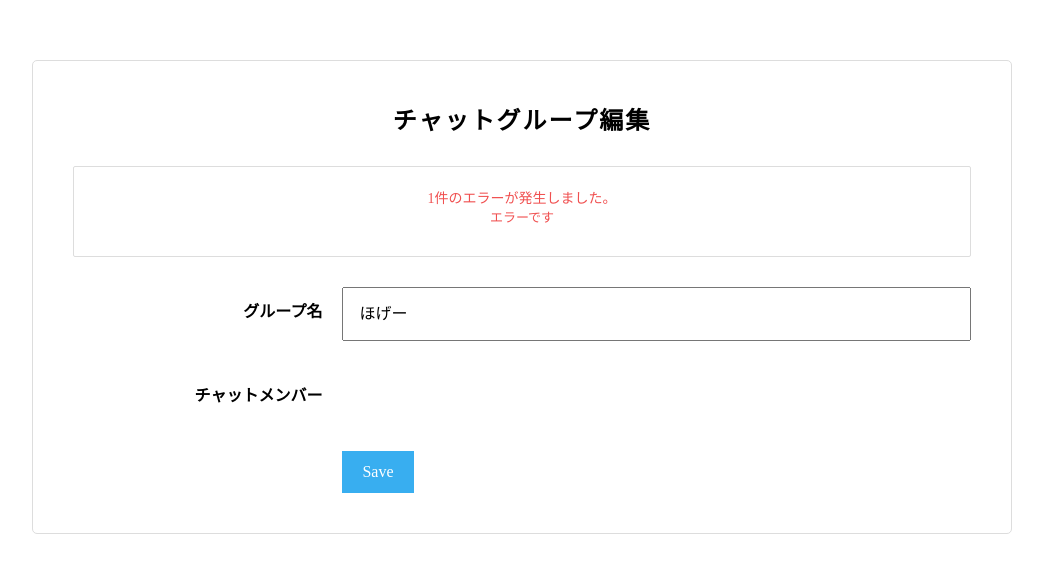
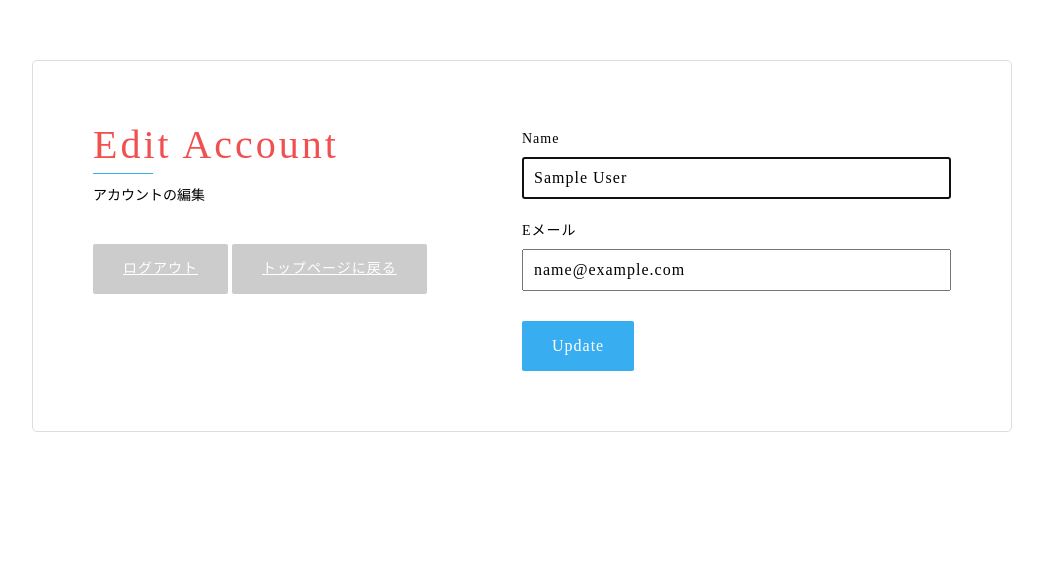
Before and after one commit to becchi-0212/chat-space, a Rails app: page /users/1/edit in a window 1280 px wide. Shown: the top 573 px of the page, without its empty margins (118-1161 px from the left). Run offline with Rails 7, Linux system fonts and the light colour scheme; the visitor is signed in with stand-in values (Sample User, id 1); style sheets or scripts are compiled from the project's sources; some libraries are stand-ins or nearby versions.

Commit message:
chat-space-message-kinou

```diff
--- a/app/assets/stylesheets/_messages.scss
+++ b/app/assets/stylesheets/_messages.scss
@@ -140,15 +140,20 @@
     display:flex;
     align-items: center;
 
-      &__newbox{
-        position: relative;
-        height: 50px;
-        width: 100%;
-        color: #434a54;
 
-        &__message{
+    &__newbox{
+      position: relative;
+      height: 50px;
+      width: 100% ;
+      color: #434a54;
+
+      .new_message{
+
+        display: flex;
+
+        .main-chat__message-form__newbox__message{
           height: 50px;
-          width: 100%;
+          width: calc(100vw - 500px);
           padding: 0 40px 0 10px;
           color: #434a54;
           border-style: none;
@@ -156,7 +161,7 @@
           &__icon{
             cursor: pointer;
             top: 10px;
-            right: 10px;
+            right: 150px;
             font-size: 1.3rem;
             position:absolute;
 
@@ -165,7 +170,7 @@
             }
           }
         }
-        &__btn{
+        .main-chat__message-form__newbox__btn{
           width: 100px;
           height: 50px;
           padding: 0 30px;
@@ -176,5 +181,6 @@
           line-height: 50px;
         }
       }
+    }
   }
 }
--- a/app/controllers/groups_controller.rb
+++ b/app/controllers/groups_controller.rb
@@ -20,7 +20,7 @@ class GroupsController < ApplicationController
 
   def update
     if @group.update(group_params)
-      redirect_to root_path, notice: 'グループを更新しました'
+      redirect_to group_messages_path(@group), notice: 'グループを更新しました'
     else
       render :edit
     end
--- a/app/views/groups/_form.html.haml
+++ b/app/views/groups/_form.html.haml
@@ -14,7 +14,7 @@
     / この部分はインクリメンタルサーチ（ユーザー追加の非同期化のときに使用します
   .chat-group-form__field.clearfix
     .chat-group-form__field--left
-      %label.chat-group-form__label{:for => "chat_group_チャットメンバー"} チャットメンバー
+      %label.chat-group-form__label{for:"chat_group_チャットメンバー"} チャットメンバー
     .chat-group-form__field--right
       / グループ作成機能の追加時はここにcollection_check_boxesの記述を入れてください
       = f.collection_check_boxes :user_ids, User.all, :id, :name
--- a/app/views/shared/_side_bar.html.haml
+++ b/app/views/shared/_side_bar.html.haml
@@ -18,4 +18,4 @@
           .side-bar__group-list__group__name
             = group.name
           .side-bar__group-list__group__latest_message
-            メッセージはまだありません。
+            = group.show_last_message
--- a/app/views/users/edit.html.haml
+++ b/app/views/users/edit.html.haml
@@ -1,24 +1,21 @@
-.chat-group-form
-  %h1 チャットグループ編集
-  %form#edit_chat_group_22.edit_chat_group{"accept-charset": "UTF-8", action: "/chat_groups/22", method: "post"}
-    .chat-group-form__errors
-      %h2
-        1件のエラーが発生しました。
-        %ul
-          %li エラーです
-    .chat-group-form__field.clearfix
-      .chat-group-form__field--left
-        %label.chat-group-form__label{for: "chat_group_name"} グループ名
-      .chat-group-form__field--right
-        %input#chat_group_name.chat-group-form__input{name: "chat_group[name]", placeholder: "グループ名を入力してください", type: "text", value: "ほげー"}/
-    .chat-group-form__field.clearfix
-      / この部分はインクリメンタルサーチ(ユーザー追加の非同期化)のときに使用します
-    .chat-group-form__field.clearfix
-      .chat-group-form__field--left
-        %label.chat-group-form__label{for: "chat_group_チャットメンバー"} チャットメンバー
-    .chat-group-form__field.clearfix
-      .chat-group-form__field--left
-      .chat-group-form__field--right
-        / グループ作成機能の追加時はここにcollection_check_boxesの記述を入れてください
-        / この部分はインクリメンタルサーチ(ユーザー追加の非同期化)のときにも使用します
-        %input.chat-group-form__action-btn{"data-disable-with":"Save", name: "commit", type: "submit", value: "Save"}/
+#account-page.account-page
+  .account-page__inner.clearfix
+    .account-page__inner--left.account-page__header
+      %h2 Edit Account
+      %h5 アカウントの編集
+      = link_to "ログアウト", destroy_user_session_path, method: :delete, class: 'btn'
+      = link_to "トップページに戻る", :back, class: 'btn'
+    .account-page__inner--right.user-form
+      = form_for(current_user) do |f|
+        .field
+          .field-label
+            = f.label :name
+          .field-input
+            = f.text_field :name, autofocus: true
+        .field
+          .field-label
+            = f.label :email
+          .field-input
+            = f.email_field :email
+        .actions
+          = f.submit "Update", class: 'btn'
--- a/config/routes.rb
+++ b/config/routes.rb
@@ -3,6 +3,6 @@ Rails.application.routes.draw do
   root 'groups#index'
   resources :users, only: [:index, :edit, :update]
   resources :groups, only: [:new, :create, :edit, :update] do
-    resources :messages, only: [:index]
+    resources :messages, only: [:index, :create]
   end
 end
```
Also changed, not shown: app/controllers/messages_controller.rb (+18 -6 lines), app/models/group.rb (+10 -0 lines), app/models/message.rb (added, +7 -0 lines), app/uploaders/image_uploader.rb (added, +50 -0 lines), app/views/messages/_main_chat.html.haml (+15 -18 lines), app/views/messages/_message.html.haml (added, +11 -0 lines), db/migrate/20191210103701_create_messages.rb (added, +11 -0 lines), Gemfile, Gemfile.lock, db/schema.rb, 1 other file.
